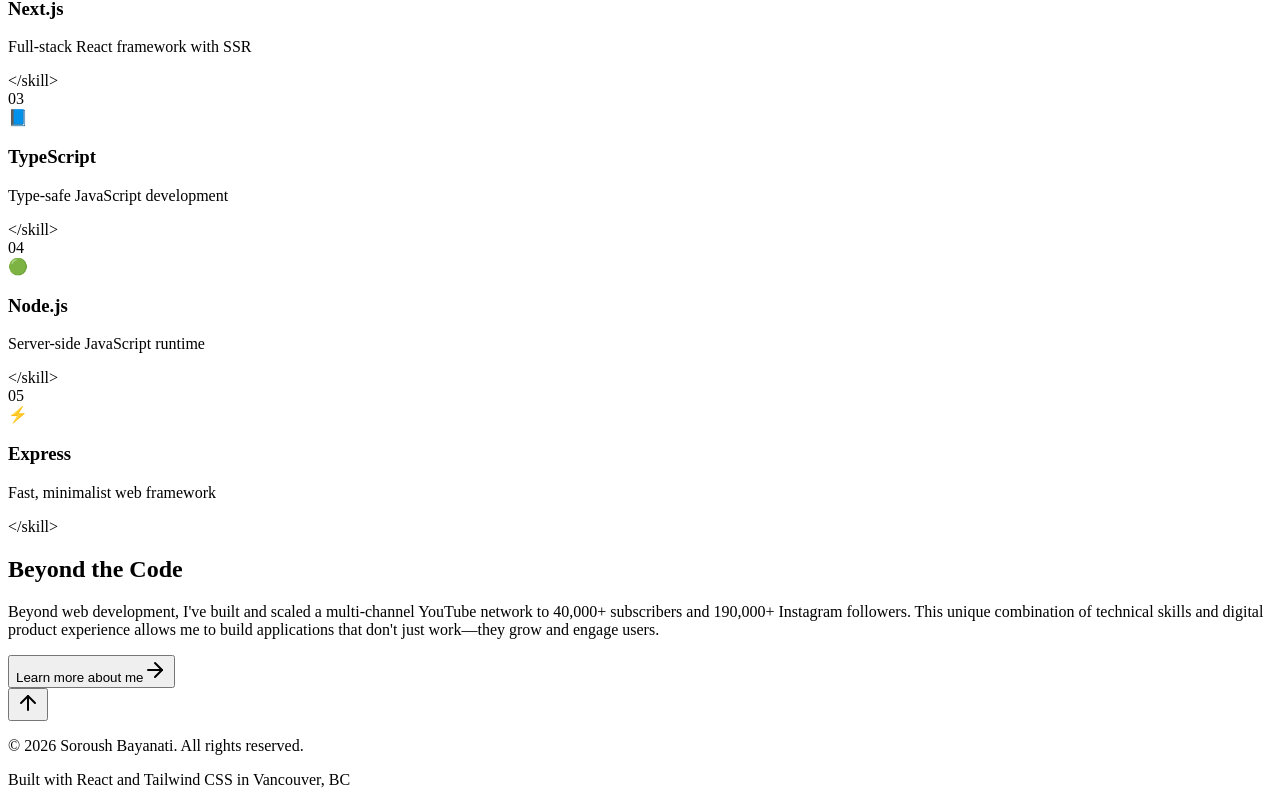
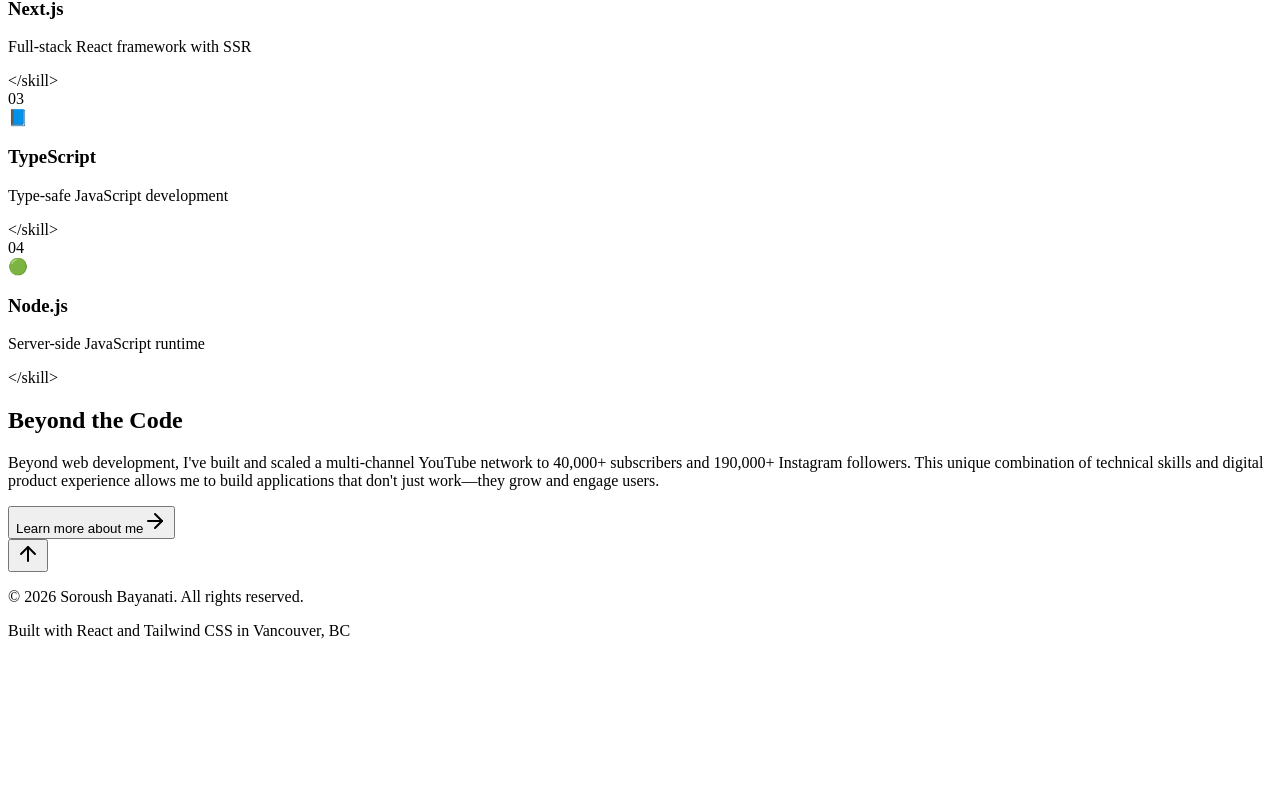
Before and after one commit to soroushby/portfolio, a React (Vite) app: page / in a window 1280 px wide. Shown: the part 2318-3123 px from the top of the page. After the commit the page ends 2974 px from the top, so only its background shows below. Built offline with nearby package versions, Linux system fonts and the light colour scheme; the HTML template or start-up script is replaced by a standard one.

Commit message:
Remove Express from primary tech stack on home page

```diff
--- a/src/pages/Home.jsx
+++ b/src/pages/Home.jsx
@@ -123,7 +123,6 @@ const Home = ({ setCurrentPage }) => {
     { name: 'Next.js', icon: '▲', description: 'Full-stack React framework with SSR' },
     { name: 'TypeScript', icon: '📘', description: 'Type-safe JavaScript development' },
     { name: 'Node.js', icon: '🟢', description: 'Server-side JavaScript runtime' },
-    { name: 'Express', icon: '⚡', description: 'Fast, minimalist web framework' },
   ]
 
   const stats = [
```
